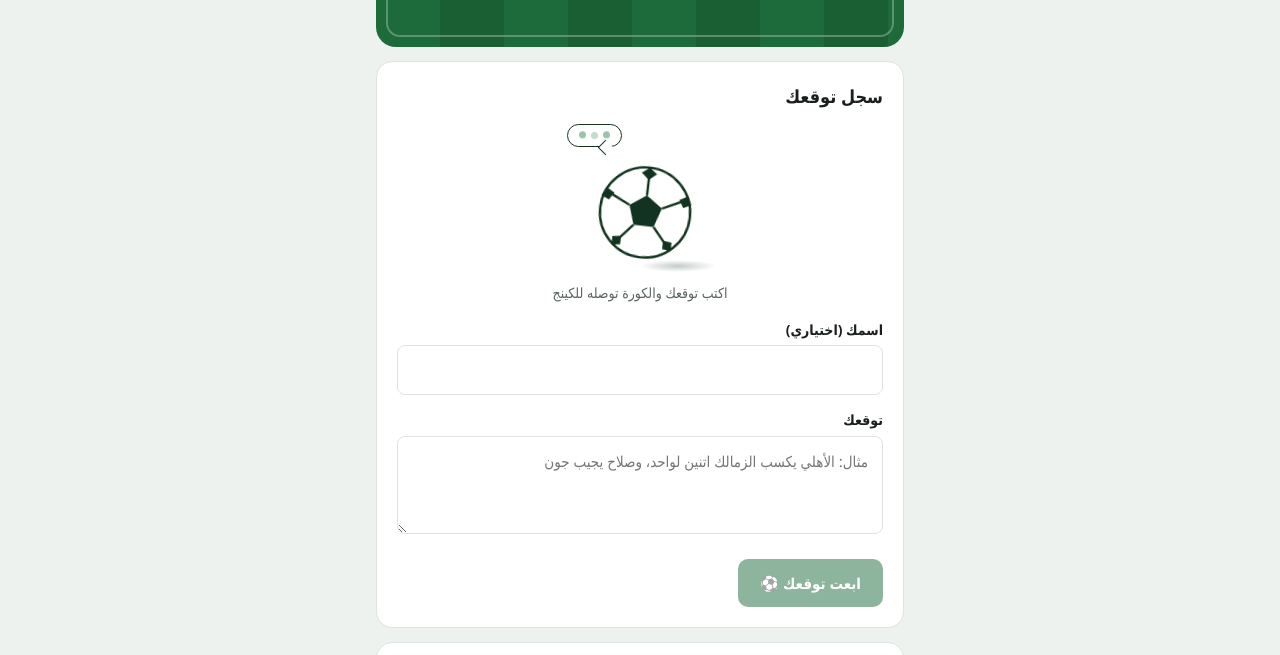
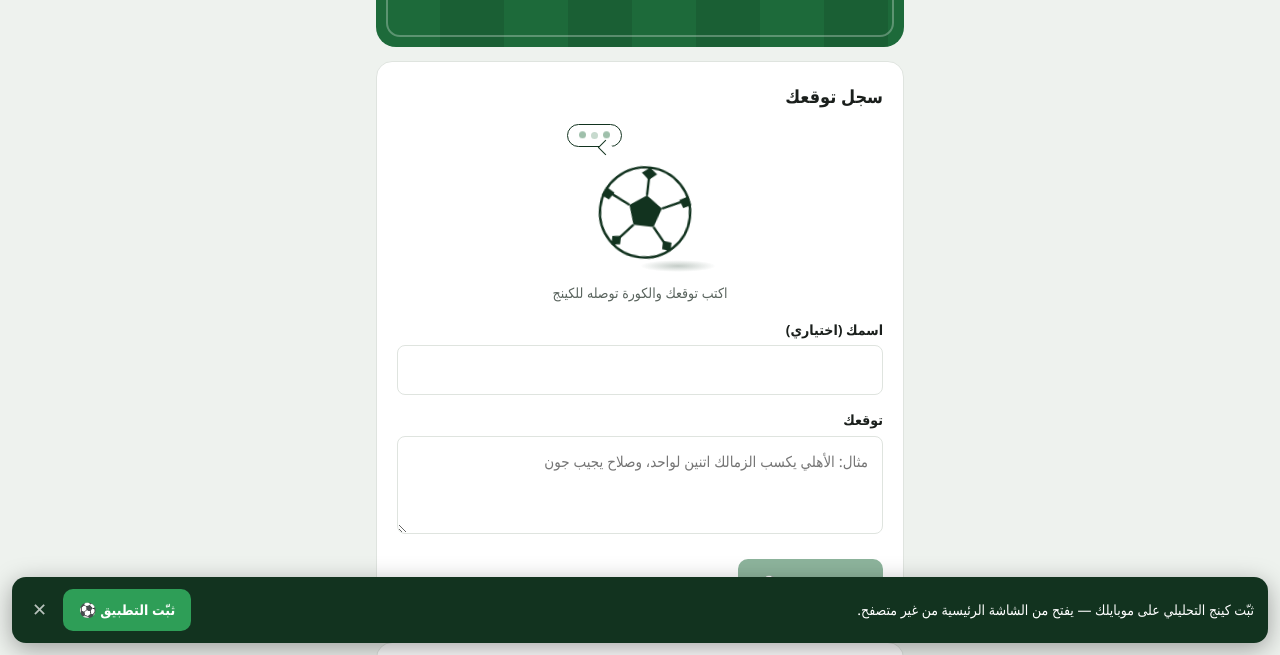
Before and after one commit to elgdyd09-max/king-analytical-qx7m29, a plain HTML site: page index.html in a window 1280 px wide. Shown: the part 145-800 px from the top of the page. Drawn offline with Linux system fonts and the light colour scheme; no server answers.

Commit message:
Update index.html

```diff
--- a/index.html
+++ b/index.html
@@ -115,6 +115,43 @@ input:focus, textarea:focus { outline: 2px solid var(--green); outline-offset: 1
 .pred .pred-name { font-weight: 700; font-size: 15px; }
 .pred .pred-text { margin: 2px 0 0; font-size: 14px; color: var(--ink-2); }
 .closing { text-align: center; color: var(--ink-2); font-size: 13px; margin-top: 10px; }
+#installBar {
+  position: fixed;
+  inset-inline: 12px;
+  bottom: 12px;
+  z-index: 50;
+  display: none;
+  align-items: center;
+  gap: 10px;
+  background: #12331f;
+  color: #fff;
+  border-radius: 14px;
+  padding: 12px 14px;
+  box-shadow: 0 6px 24px rgba(0,0,0,0.35);
+  font-size: 14px;
+}
+#installBar.show { display: flex; }
+#installBar .ib-text { flex: 1; line-height: 1.4; }
+#installBar .ib-btn {
+  background: #2e9e57;
+  color: #fff;
+  border: none;
+  border-radius: 10px;
+  padding: 10px 16px;
+  font: inherit;
+  font-weight: 700;
+  cursor: pointer;
+  white-space: nowrap;
+}
+#installBar .ib-close {
+  background: transparent;
+  color: rgba(255,255,255,0.7);
+  border: none;
+  font-size: 18px;
+  cursor: pointer;
+  padding: 4px 6px;
+}
+
 </style>
 </head>
 <body>
@@ -191,6 +228,13 @@ input:focus, textarea:focus { outline: 2px solid var(--green); outline-offset: 1
       </div>
     </div>
   </div>
+
+
+<div id="installBar" role="region" aria-label="تثبيت التطبيق">
+  <div class="ib-text" id="installText">ثبّت كينج التحليلي على موبايلك — يفتح من الشاشة الرئيسية من غير متصفح.</div>
+  <button class="ib-btn" id="installBtn">ثبّت التطبيق ⚽</button>
+  <button class="ib-close" id="installClose" aria-label="إخفاء">✕</button>
+</div>
 
   <p class="closing">التوقعات بتتسجل بوقتها وبتظهر للكينج بس في لوحته الخاصة.</p>
 </div>
@@ -354,6 +398,39 @@ document.getElementById('closeDashBtn').addEventListener('click', () => {
   adminDetails.hidden = false;
 });
 
+
+// Install prompt
+(function () {
+  var bar = document.getElementById('installBar');
+  var btn = document.getElementById('installBtn');
+  var closeBtn = document.getElementById('installClose');
+  var text = document.getElementById('installText');
+  var deferred = null;
+  var installed = window.matchMedia('(display-mode: standalone)').matches || window.navigator.standalone === true;
+  if (installed) return;
+  window.addEventListener('beforeinstallprompt', function (e) {
+    e.preventDefault();
+    deferred = e;
+    bar.classList.add('show');
+  });
+  btn.addEventListener('click', function () {
+    if (deferred) {
+      deferred.prompt();
+      deferred.userChoice.finally(function () { deferred = null; bar.classList.remove('show'); });
+    } else {
+      text.textContent = 'من منيو المتصفح (⋮ فوق) اختار «ثبيت التطبيق» أو «إضافة إلى الشاشة الرئيسية».';
+      btn.style.display = 'none';
+      bar.classList.add('show');
+    }
+  });
+  closeBtn.addEventListener('click', function () { bar.classList.remove('show'); });
+  window.addEventListener('appinstalled', function () { bar.classList.remove('show'); });
+  // If the browser never offers an automatic prompt, still show the bar after a moment
+  setTimeout(function () {
+    if (!deferred && !window.matchMedia('(display-mode: standalone)').matches) bar.classList.add('show');
+  }, 4000);
+})();
+
 if ('serviceWorker' in navigator) {
   window.addEventListener('load', () => { navigator.serviceWorker.register('sw.js').catch(() => {}); });
 }
```
